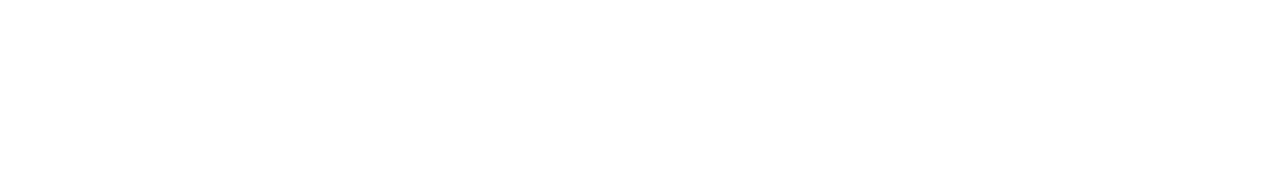
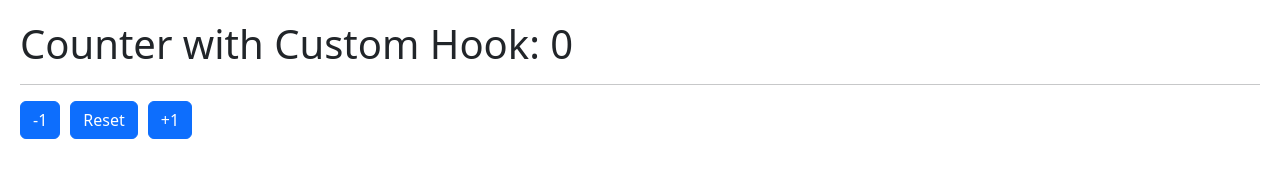
Before and after one commit to fernandosuarezhmo/react-Counter-CH, a plain HTML site: page index.html in a window 1280 px wide. Drawn offline with nearby package versions, Linux system fonts and the light colour scheme; the site is published under a folder, as on GitHub Pages, so addresses that start at the root find nothing.

Commit message:
fixed relative path

```diff
--- a/index.html
+++ b/index.html
@@ -5,8 +5,8 @@
     <meta name="viewport" content="width=device-width, initial-scale=1.0" />
     <link href="https://cdn.jsdelivr.net/npm/bootstrap@5.3.0-alpha1/dist/css/bootstrap.min.css" rel="stylesheet" integrity="sha384-GLhlTQ8iRABdZLl6O3oVMWSktQOp6b7In1Zl3/Jr59b6EGGoI1aFkw7cmDA6j6gD" crossorigin="anonymous">
     <title>Counter</title>
-    <script type="module" crossorigin src="/assets/index-3c118663.js"></script>
-    <link rel="stylesheet" href="/assets/index-85cf8efb.css">
+    <script type="module" crossorigin src="./assets/index-3c118663.js"></script>
+    <link rel="stylesheet" href="./assets/index-85cf8efb.css">
   </head>
   <body>
     <div id="root"></div>
```
